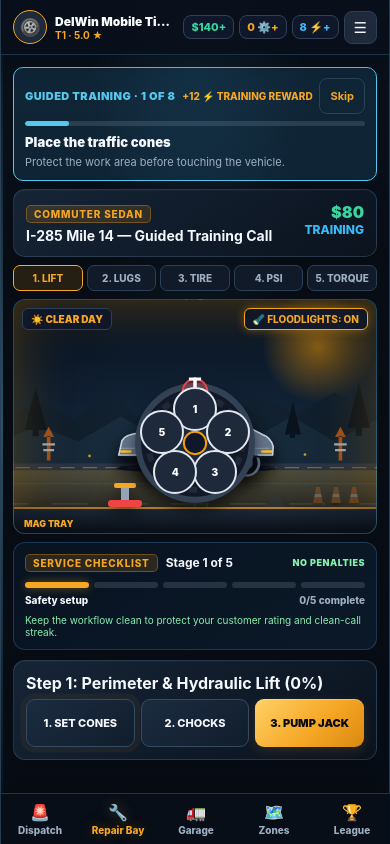
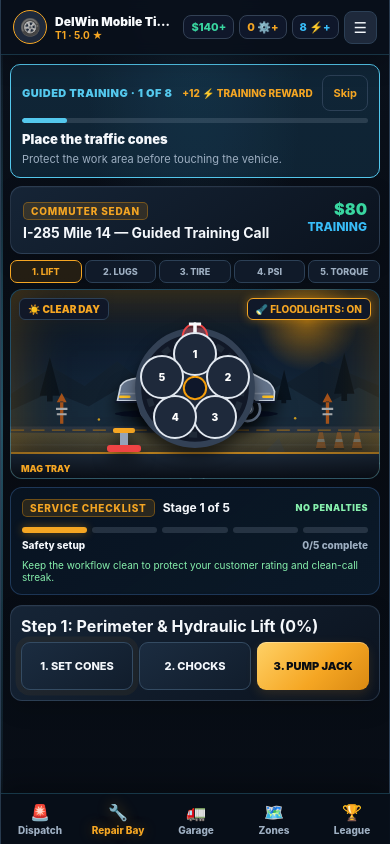
Before and after one commit to honorbiz88-maker/DW-Mobile-Game-App-Preview, a plain HTML site: page index.html in a window 390 px wide. Drawn offline with Linux system fonts and the light colour scheme; no server answers.

Commit message:
Compact mobile repair bay layout

```diff
--- a/style.css
+++ b/style.css
@@ -921,9 +921,17 @@ button, .lug-btn, .hud-pill-compact {
   border:1px solid rgba(84,200,237,.16);
 }
 .badge { letter-spacing:.8px; }
+@media (max-width:480px) {
+  /* Keep the live repair controls closer to the visible phone viewport. */
+  #page-bay { padding: 9px; }
+  .bay-stage { height: 190px; }
+  .step-pills { margin: 6px 0; gap: 3px; }
+  .sp { padding: 5px 1px; font-size: 9px; }
+  #bay-controls { margin-top: 6px; padding: 10px; }
+}
 @media (max-width:360px) {
   .page { padding:9px; }
-  .bay-stage { height:220px; }
+  .bay-stage { height:180px; }
   .stage-chassis img { width:235px;height:82px; }
 }
 @media (prefers-reduced-motion:reduce) {
```
